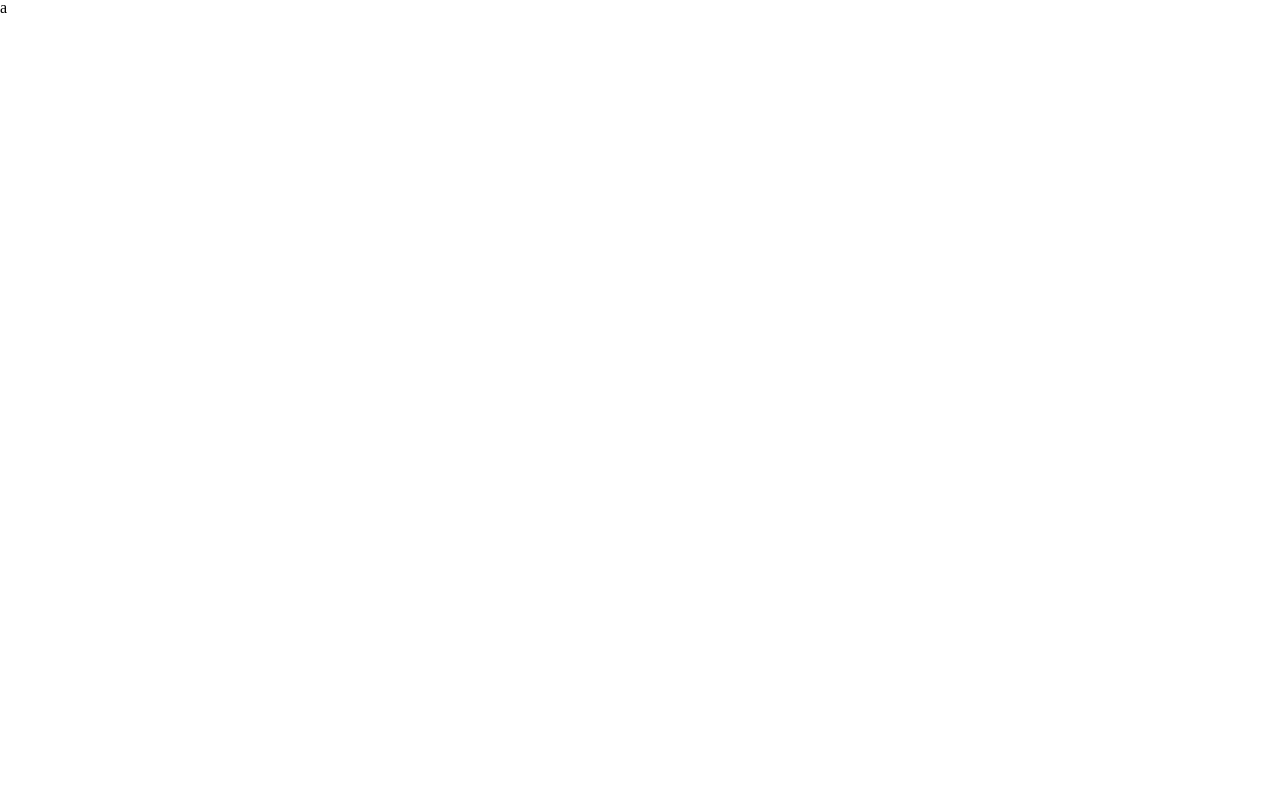
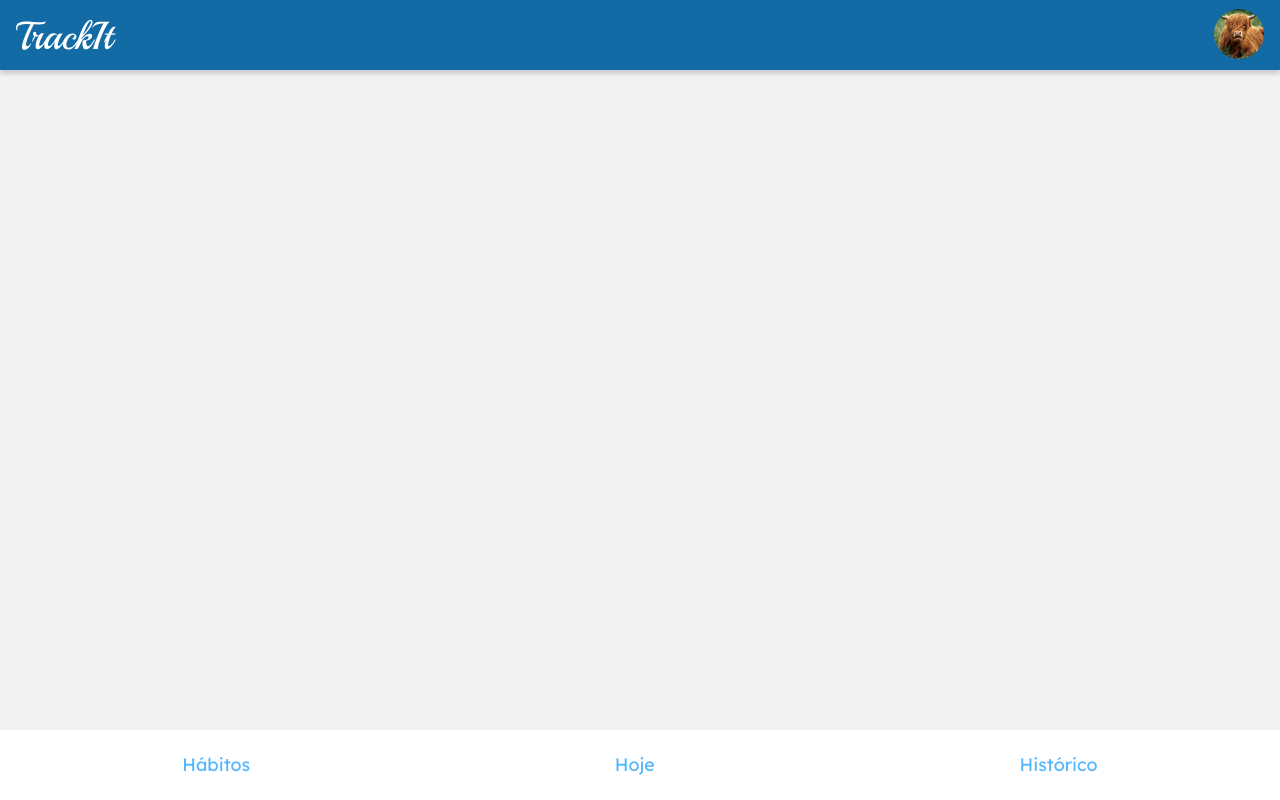
Before and after one commit to lucaslafere/TrackIt, a React (Create React App) app: page /habitos in a window 1280 px wide. Built offline with nearby package versions, Linux system fonts and the light colour scheme.

Commit message:
layout telahoje passado pra telahabitos tambem

```diff
--- a/src/Components/TelaHabitos.js
+++ b/src/Components/TelaHabitos.js
@@ -1,8 +1,27 @@
+import { useEffect, useState } from 'react';
+import { Link, useNavigate } from 'react-router-dom';
+import axios from 'axios';
+import styled from 'styled-components';
+
 import Header from "./shared/Header";
+// Header ainda precisa de informaçao dinamica
 
+import FooterMenu from "./shared/FooterMenu";
 
-export default function TelaHabitos() {
+export default function TelaHoje() {
     return (
-        <p>a</p>
+        <>
+            <Header/>
+            <Container>
+
+            </Container>
+            <FooterMenu/>
+        </>
     )
 }
+
+const Container = styled.div`
+height: 100vh;
+width: 100%;
+background-color: #F2F2F2;
+`
```
Also changed, not shown: src/Components/TelaLogin.js (+7 -7 lines).
